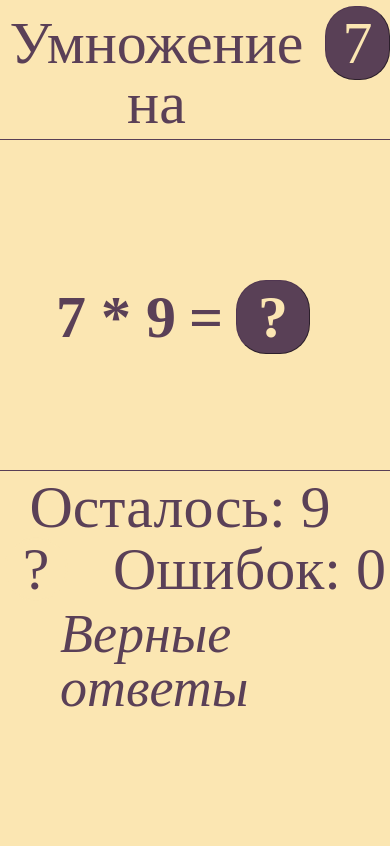
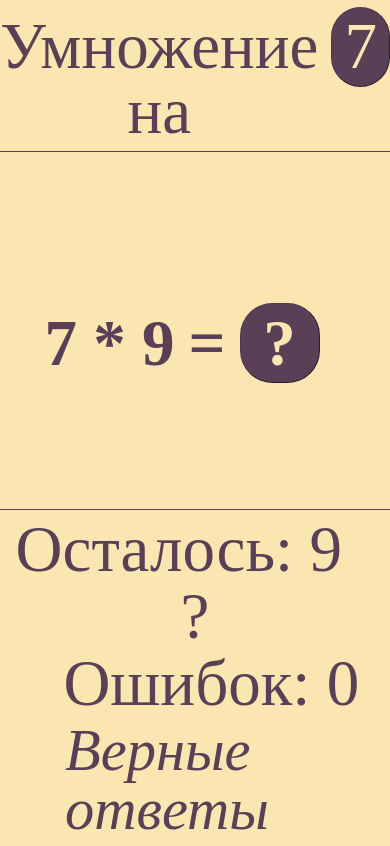
Before and after one commit to Ormadont/MultiplicationTable, a plain HTML site: page index.html in a window 390 px wide. Drawn offline with Linux system fonts and the light colour scheme.

Commit message:
Enhance responsive.

```diff
--- a/resources/css/style.css
+++ b/resources/css/style.css
@@ -4,9 +4,21 @@ html {
     font-size: 60px;
 }
 
-@media only screen and (min-width: 600px) and (orientation: landscape) {
+@media only screen and (max-height: 600px) {
   html {
       font-size: 40px;
+  }
+}
+
+@media only screen and (max-height: 400px) {
+  html {
+      font-size: 33px;
+  }
+}
+
+@media only screen and (min-height: 601px) {
+  html {
+      font-size: 65px;
   }
 }
 
```
